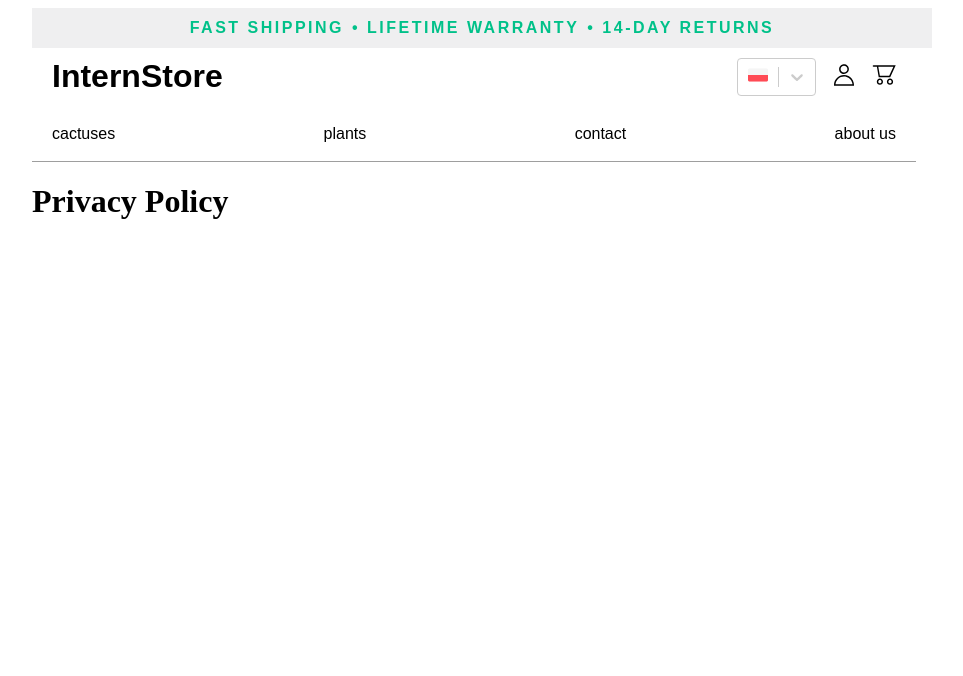
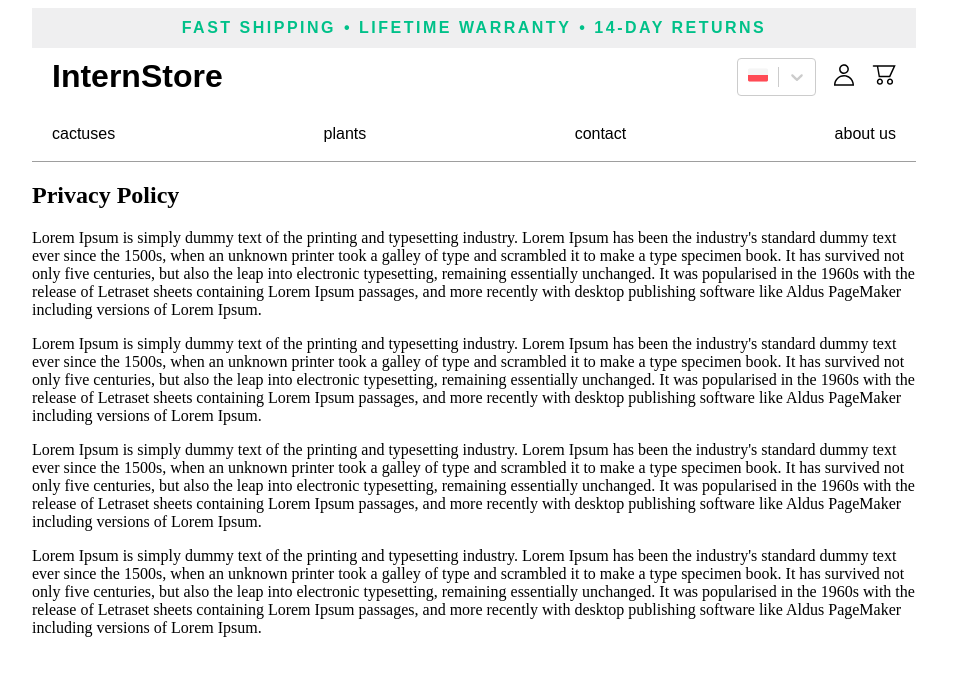
Before and after one commit to Novacci/intern-store, a Next.js app: page /privacy-policy in a window 1280 px wide. Shown: the top 676 px of the page, without its empty margins (166-1129 px from the left). Built offline with nearby package versions, Linux system fonts and the light colour scheme.

Commit message:
Added privacy policy page with text

```diff
--- a/app/privacy-policy/page.tsx
+++ b/app/privacy-policy/page.tsx
@@ -3,7 +3,51 @@
 export default function Privacy() {
   return (
     <div>
-      <h1>Privacy Policy</h1>
+      <h2>Privacy Policy</h2>
+      <p>
+        Lorem Ipsum is simply dummy text of the printing and typesetting
+        industry. Lorem Ipsum has been the industry's standard dummy text ever
+        since the 1500s, when an unknown printer took a galley of type and
+        scrambled it to make a type specimen book. It has survived not only five
+        centuries, but also the leap into electronic typesetting, remaining
+        essentially unchanged. It was popularised in the 1960s with the release
+        of Letraset sheets containing Lorem Ipsum passages, and more recently
+        with desktop publishing software like Aldus PageMaker including versions
+        of Lorem Ipsum.
+      </p>
+      <p>
+        Lorem Ipsum is simply dummy text of the printing and typesetting
+        industry. Lorem Ipsum has been the industry's standard dummy text ever
+        since the 1500s, when an unknown printer took a galley of type and
+        scrambled it to make a type specimen book. It has survived not only five
+        centuries, but also the leap into electronic typesetting, remaining
+        essentially unchanged. It was popularised in the 1960s with the release
+        of Letraset sheets containing Lorem Ipsum passages, and more recently
+        with desktop publishing software like Aldus PageMaker including versions
+        of Lorem Ipsum.
+      </p>
+      <p>
+        Lorem Ipsum is simply dummy text of the printing and typesetting
+        industry. Lorem Ipsum has been the industry's standard dummy text ever
+        since the 1500s, when an unknown printer took a galley of type and
+        scrambled it to make a type specimen book. It has survived not only five
+        centuries, but also the leap into electronic typesetting, remaining
+        essentially unchanged. It was popularised in the 1960s with the release
+        of Letraset sheets containing Lorem Ipsum passages, and more recently
+        with desktop publishing software like Aldus PageMaker including versions
+        of Lorem Ipsum.
+      </p>
+      <p>
+        Lorem Ipsum is simply dummy text of the printing and typesetting
+        industry. Lorem Ipsum has been the industry's standard dummy text ever
+        since the 1500s, when an unknown printer took a galley of type and
+        scrambled it to make a type specimen book. It has survived not only five
+        centuries, but also the leap into electronic typesetting, remaining
+        essentially unchanged. It was popularised in the 1960s with the release
+        of Letraset sheets containing Lorem Ipsum passages, and more recently
+        with desktop publishing software like Aldus PageMaker including versions
+        of Lorem Ipsum.
+      </p>
     </div>
   );
 }
--- a/app/styles/Footer.scss
+++ b/app/styles/Footer.scss
@@ -1,6 +1,7 @@
 $font-stack: itc-avant-garde-gothic-pro, sans-serif;
 
 .footer-container {
+  margin-top: 3rem;
   font-family: $font-stack;
   display: flex;
   flex-direction: column;
--- a/app/styles/TopBar.scss
+++ b/app/styles/TopBar.scss
@@ -3,7 +3,7 @@
   justify-content: center;
   align-items: center;
   background-color: #efeff0;
-  width: 900px;
+  width: 884px;
   height: 40px;
   text-align: center;
   span {
--- a/app/styles/YoutubeSection.scss
+++ b/app/styles/YoutubeSection.scss
@@ -23,7 +23,7 @@
     text-transform: uppercase;
     border: 2px solid rgb(0, 193, 137);
     padding: 22px 20px;
-    margin: 3rem 0rem;
+    margin-top: 3rem;
 
     &:hover {
       background-color: rgb(0, 193, 137);
```
